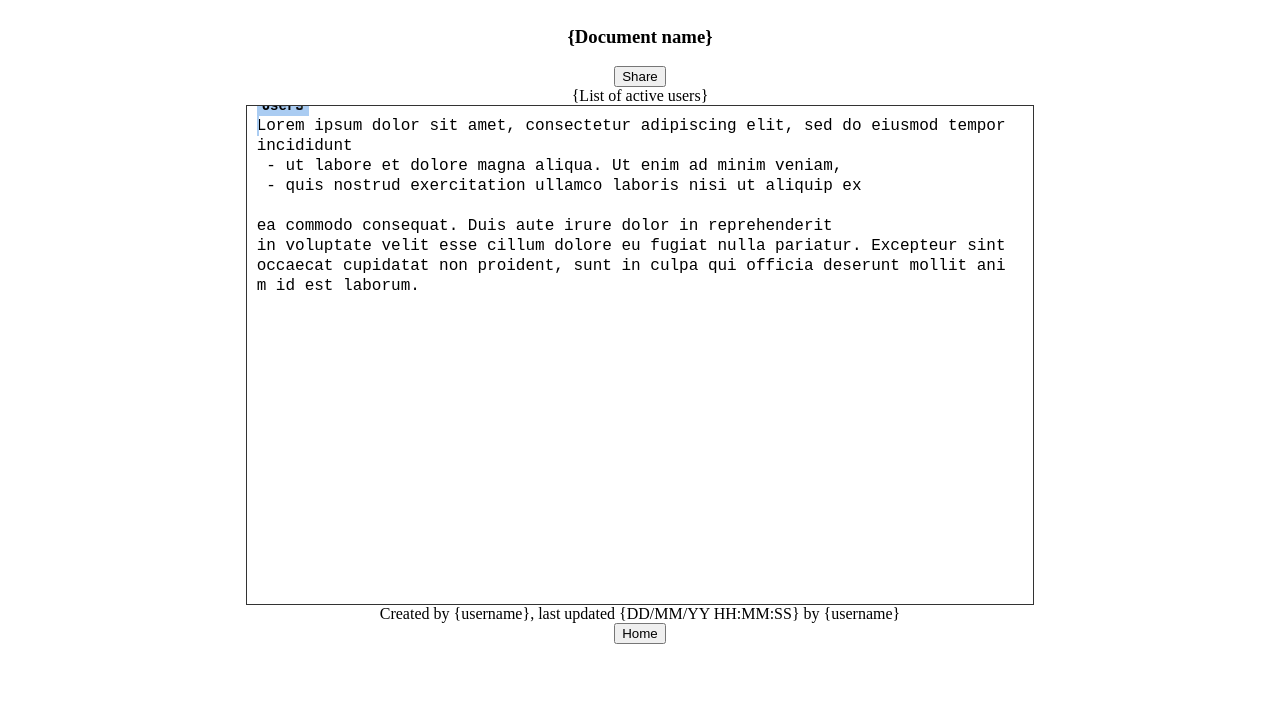
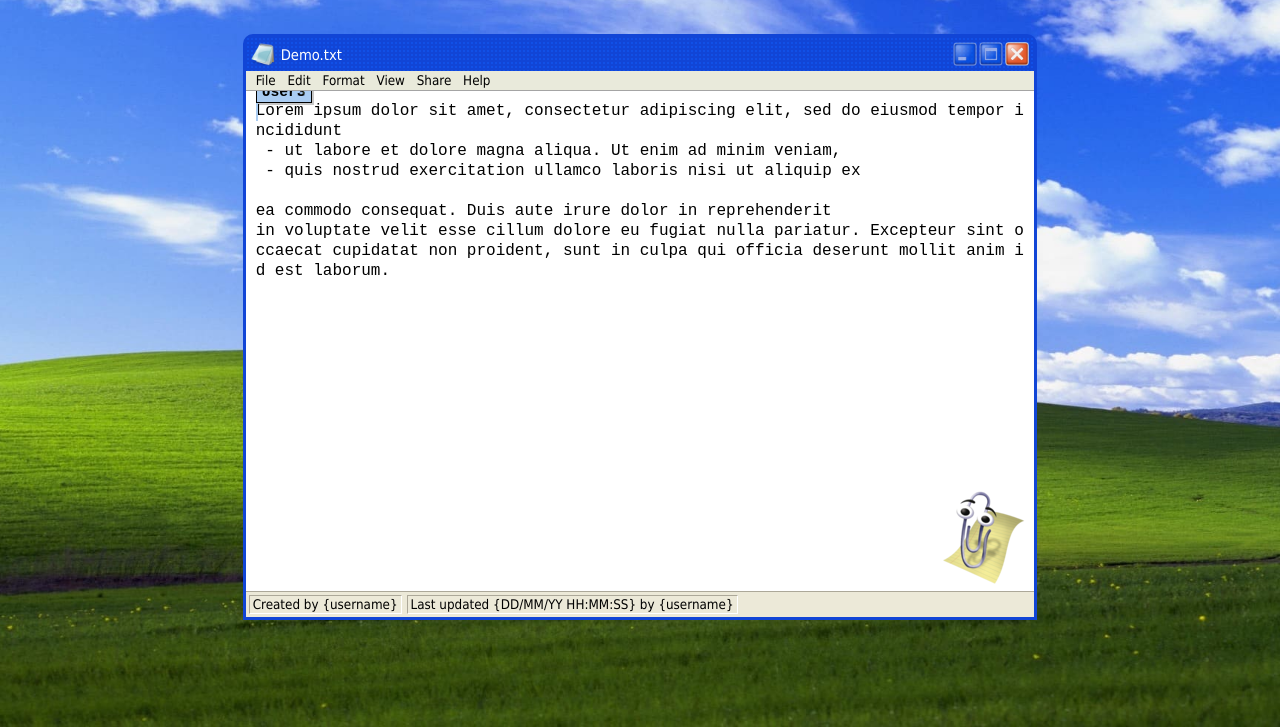
Before and after one commit to deluf/collaborative-text-editor, a plain HTML site: page front-end/index.html in a window 1280 px wide. Shown: the part 73-800 px from the top of the page. Drawn offline with Linux system fonts and the light colour scheme.

Commit message:
Converted to Windows XP theme :)

```diff
--- a/front-end/index.html
+++ b/front-end/index.html
@@ -6,22 +6,42 @@
     <link rel="stylesheet" href="styles.css">
 </head>
 <body>
-    <h1>Collaborative text editor</h1>
-    <h3>{Document name}</h3>
-    <button>Share</button>
-    <span>{List of active users}</span>
-    <div id="editor-container">
-        <div id="overlay" class="editor-layer"></div>
-        <textarea id="textarea" class="editor-layer" spellcheck="false">
+    <div id="notepad">
+        <div id="notepad-status-bar">
+            <div class="horizontal">
+                <div id="notepad-icon" class="icon"></div>
+                <span id="document-name">Demo.txt</span>
+            </div>
+            <div class="horizontal">
+                <div id="minimize-icon" class="icon"></div>
+                <div id="maximize-icon" class="icon"></div>
+                <div id="close-icon" class="icon"></div>
+            </div>
+        </div>
+        <div id="notepad-menu-bar">
+            <span>File</span>
+            <span>Edit</span>
+            <span>Format</span>
+            <span>View</span>
+            <span>Share</span>
+            <span>Help</span>
+        </div>
+        <div id="editor-container">
+            <div id="overlay" class="editor-layer"></div>
+            <textarea id="textarea" class="editor-layer" spellcheck="false">
 Lorem ipsum dolor sit amet, consectetur adipiscing elit, sed do eiusmod tempor incididunt
  - ut labore et dolore magna aliqua. Ut enim ad minim veniam,
  - quis nostrud exercitation ullamco laboris nisi ut aliquip ex
 
 ea commodo consequat. Duis aute irure dolor in reprehenderit
 in voluptate velit esse cillum dolore eu fugiat nulla pariatur. Excepteur sint occaecat cupidatat non proident, sunt in culpa qui officia deserunt mollit anim id est laborum.</textarea>
+            <div id="clippy" class="icon"></div>
+        </div>
+        <div id="notepad-footer">
+            <div>Created by <span>{username}</span></div>
+            <div>Last updated <span>{DD/MM/YY HH:MM:SS}</span> by <span>{username}</span></div>
+        </div>
     </div>
-    <span>Created by {username}, last updated {DD/MM/YY HH:MM:SS} by {username}</span>
-    <button>Home</button>
     <script src="script.js"></script>
 </body>
 </html>
--- a/front-end/styles.css
+++ b/front-end/styles.css
@@ -4,11 +4,134 @@
 }
 
 body {
+    font-family: Tahoma, sans-serif;
+    font-size: 10pt;
     display: flex;
     flex-direction: column;
     justify-content: center;
     align-items: center;
     margin: 0;
+    height: 100vh;
+    background-image: url("bliss.jpg");
+    background-size: cover;
+    background-repeat: no-repeat;
+    background-position: center;
+}
+
+.horizontal {
+    display: flex;
+    flex-direction: row;
+    align-items: center;
+}
+
+#notepad {
+    border: 3px solid #1145d6;
+    border-radius: 10px 10px 0 0;
+}
+
+#notepad-status-bar {
+    background-color: #1145d6;
+    background-image: radial-gradient(#1150e7 1px, #1145d6 0px);
+    background-size: 4px 4px;
+    padding: 4px;
+    justify-content: space-between;
+    font-size: 11pt;
+}
+
+#notepad-footer {
+    background-color: #ECE9D8;
+    padding: 3px;
+    border-top: 1px solid #aca899;
+    gap: 5px;
+}
+
+/* Create the 3D 'sunken' effect */
+#notepad-footer > div {
+    padding: 1px 3px;
+    border: 1.5px solid;
+    border-color: #aca899 white white #aca899;
+}
+
+#notepad-status-bar, #notepad-footer {
+   display: flex;
+   flex-direction: row;
+   align-items: center;
+}
+
+#notepad-icon {
+    background-image: url("notepad.png");
+}
+
+#document-name {
+    color: white;
+    margin-left: 5px;
+}
+
+#minimize-icon {
+    background-image: url("minimize.png");
+    opacity: 0.6;
+}
+
+#maximize-icon {
+    background-image: url("maximize.png");
+    opacity: 0.6;
+}
+
+#close-icon {
+    background-image: url("close.png");
+}
+
+#close-icon:hover {
+    cursor: pointer;
+    opacity: 0.9;
+}
+
+.icon {
+    margin: 1px;
+    width: 24px;
+    height: 24px;
+    background-repeat: no-repeat;
+    background-position: center;
+    background-size: contain;
+}
+
+#notepad-menu-bar {
+    background-color: #e9eadb;
+    border-bottom: 1.5px solid #a4a4a4;
+    padding: 2px;
+}
+
+#notepad-menu-bar > span {
+    margin-left: 8px;
+}
+
+#notepad-menu-bar > span:hover {
+    background-color: white;
+    cursor: pointer;
+}
+
+#clippy {
+    background-image: url("clippy.png");
+    width: 106px;
+    height: 128px;
+    position: absolute;
+    right: 0px;
+    bottom: -10px;
+    z-index: 3;
+    cursor: help;
+}
+
+#clippy:hover::after {
+    content: "Clippy would never spy on you...";
+    position: absolute;
+    top: -10px;
+    right: 5px;
+    background-color: #FFFFE1;
+    border: 1px solid black;
+    padding: 3px 5px;
+    white-space: nowrap;
+    z-index: 3;
+    box-shadow: 2px 2px 0px rgba(0,0,0,0.1);
 }
 
 #editor-container {
@@ -22,11 +145,11 @@ body {
     width: 100%;
     height: 100%;
     margin: 0;
-    border: 1px solid #333;
+    border: 0;
     box-sizing: border-box;
     /* Font family is critical - it must be monospace */
     font-family: 'Courier New', monospace;
-    font-size: 16px;
+    font-size: 12pt;
     line-height: var(--line-height);
     /* break words exactly at the textarea right border, not before */
     word-break: break-all;
@@ -39,7 +162,6 @@ body {
 
 #textarea {
     z-index: 1;
-    background: transparent;
     resize: none;
     outline: none;
 }
@@ -67,10 +189,12 @@ body {
     content: attr(data-username);
     top: calc(0px - var(--line-height));
     left: 0;
-    font-size: 14px;
+    font-size: 11pt;
     font-weight: bold;
     background-color: inherit;
     /* Makes it as wide as the username */
     white-space: nowrap;
     padding: 0 5px 0 5px;
+    border: 1px solid #000000;
+    box-shadow: 2px 2px 0px rgba(0,0,0,0.1);
 }
```
Also changed, not shown: front-end/bliss.jpg (added), front-end/clippy.png (added), front-end/close.png (added), front-end/maximize.png (added), front-end/minimize.png (added), front-end/notepad.png (added).
